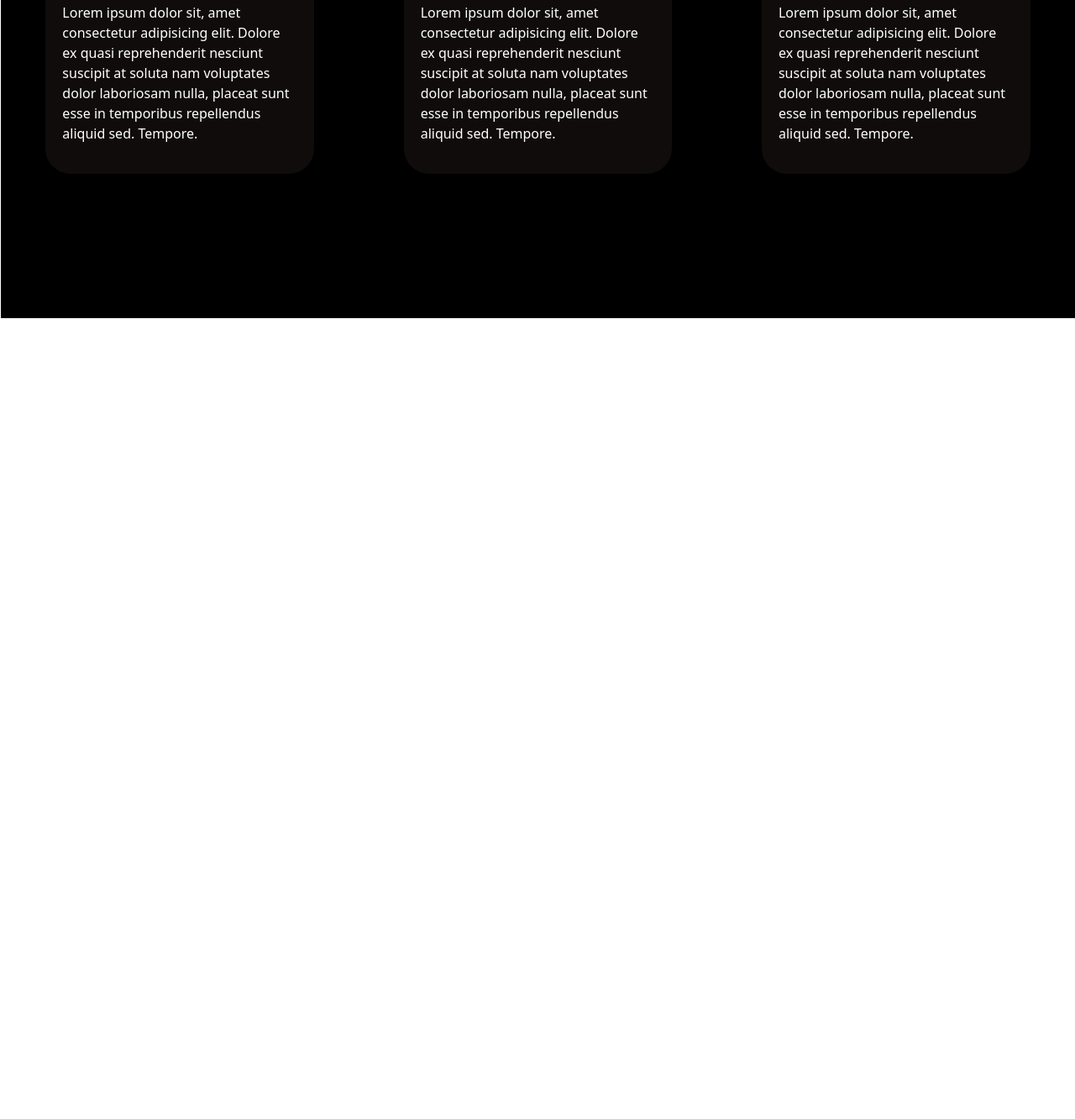
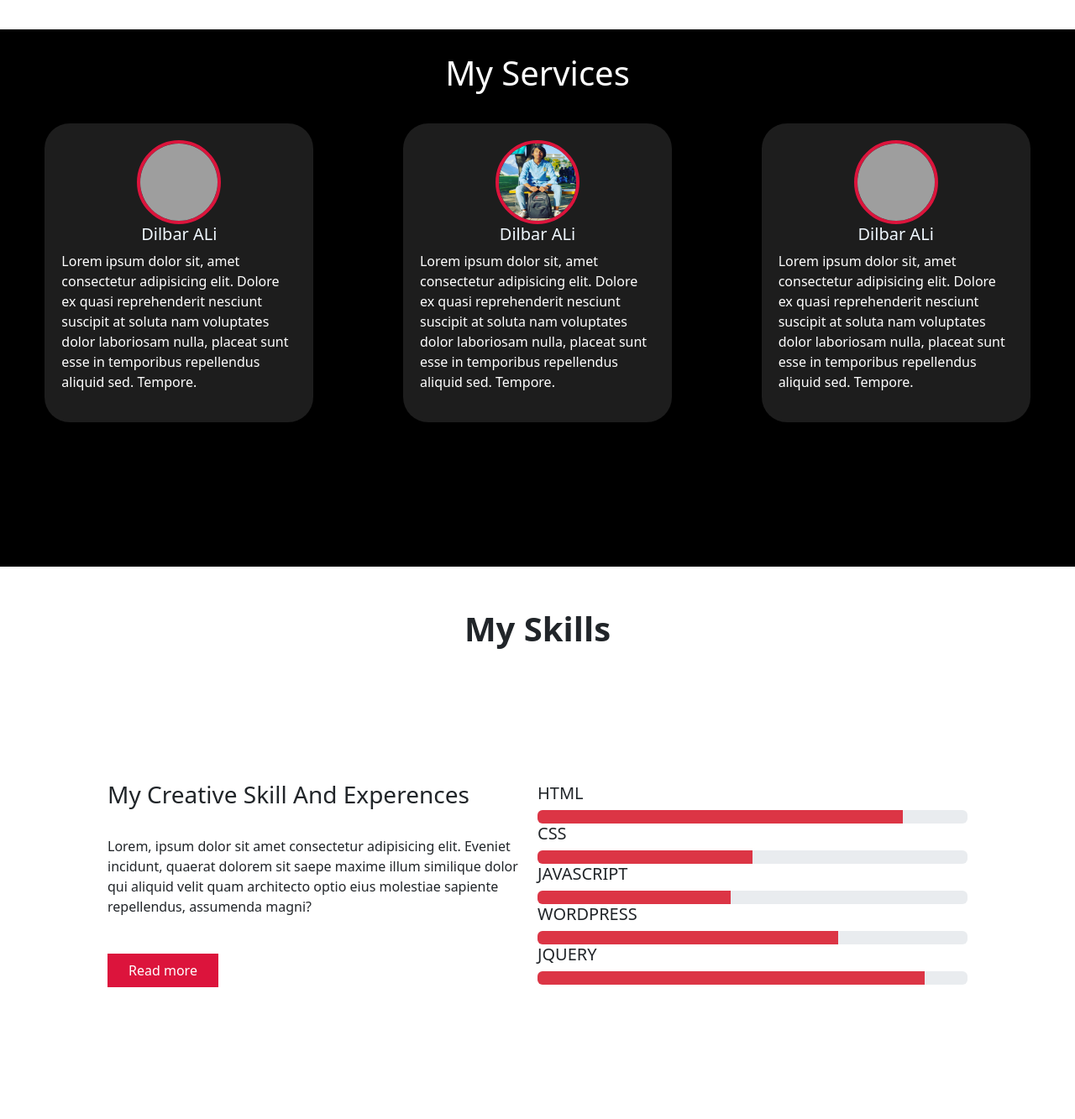
Before and after one commit to Dilbar-Ali/protfolio, a plain HTML site: page index.html in a window 1280 px wide. Shown: the part 1397-2730 px from the top of the page at 84% size. Before the commit the page ends 1776 px from the top, so only its background shows below. Drawn offline with nearby package versions, Linux system fonts and the light colour scheme; grey boxes are pictures that could not be loaded.

Commit message:
My Skill portion complete

```diff
--- a/index.html
+++ b/index.html
@@ -43,7 +43,7 @@
     </div>
 
 
-
+  </div>
 
 
   <div class="section2">
@@ -66,9 +66,9 @@
         <button>Download CV</button>
       </div>
     </div>
-    </div>
 
 
+  </div>
 
 
   <div class="section3">
@@ -111,6 +111,58 @@
   </div>
 
 
+
+
+
+
+  <div class="section4s">
+
+    <h1>My Skills</h1>
+<div class="section4">
+    <div class="left-con">
+      <h3>My Creative Skill And Experences</h3> <br>
+      Lorem, ipsum dolor sit amet consectetur adipisicing elit. Eveniet incidunt, quaerat dolorem sit saepe maxime
+      illum similique dolor qui aliquid velit quam architecto optio eius molestiae sapiente repellendus, assumenda
+      magni?
+
+      <br> <br> <button>Read more</button>
+
+    </div>
+
+    <div class="right-con">
+
+      <h5>HTML</h5>
+      <div class="progress">
+
+        <div class="progress-bar bg-danger "  role="progressbar" style="width: 85%" aria-valuenow="25" aria-valuemin="0" aria-valuemax="100"></div>
+      </div>
+      <h5>CSS</h5>
+      <div class="progress">
+        <div class="progress-bar bg-danger" role="progressbar" style="width: 50%" aria-valuenow="50" aria-valuemin="0" aria-valuemax="100"></div>
+      </div>
+
+      <h5>JAVASCRIPT</h5>
+      <div class="progress">
+        <div class="progress-bar bg-danger" role="progressbar" style="width: 45%" aria-valuenow="75" aria-valuemin="0" aria-valuemax="100"></div>
+      </div>
+
+      <h5>WORDPRESS</h5>
+      <div class="progress">
+        <div class="progress-bar bg-danger" role="progressbar" style="width: 70%" aria-valuenow="100" aria-valuemin="0" aria-valuemax="100"></div>
+      </div>
+      <h5>JQUERY</h5>
+      <div class="progress">
+        <div class="progress-bar bg-danger" role="progressbar" style="width: 90%" aria-valuenow="100" aria-valuemin="0" aria-valuemax="100"></div>
+      </div>
+
+    </div>
+
+
+
+
+
+  </div>
+
 </body>
 
 </html>
--- a/styles.css
+++ b/styles.css
@@ -83,7 +83,7 @@ color: white;
 .section2 {
 width: 100vw;
 height: 50vh;
-margin-top: 65%;
+/* margin-top: 65%; */
     color: black;
     margin-right: 50%;
     position: absolute;
@@ -129,8 +129,8 @@ margin-top: 65%;
 background-color: black;
 height: 80vh;
 width: 100vw;
-margin-top: 160%;
-margin-left: -490px;
+margin-top: 50%;
+/* margin-left: -490px; */
 }
 .section3 h1{
     color: red;
@@ -146,7 +146,7 @@ margin-left: -490px;
 }
 .cards{
     width: 25%;
-    background-color: rgba(51, 39, 39, 0.315);
+    background-color: rgba(255, 254, 254, 0.115);
     position: relative;
     height: 70%;
     display: flex;
@@ -155,6 +155,7 @@ justify-content: center;
 align-items: center;
 border-radius: 30px;
 padding: 20px;
+color: white;
 }
 
 
@@ -167,3 +168,43 @@ padding: 20px;
 .cards h5{
     color: aliceblue;
 }
+
+
+.section4{
+    height: 70vh;
+    display: flex;
+    justify-content: center;
+    align-items: center;
+    /* background-color: aqua; */
+}
+.section4s h1{
+    text-align: center;
+    margin-top: 50px;
+    font-weight: 700;
+    margin-bottom: 0;
+}
+.section4 .left-con{
+    width: 40%;
+}
+.section4 .right-con{
+    width: 40%;
+}
+.section4 .left-con button{
+    margin-top: 20px;
+    background-color: crimson;
+    color: white;
+    padding: 8px 25px 8px 25px;
+    border: none;
+}
+
+.section4  button:hover{
+    background-color: white;
+    color: crimson  ;
+    font-weight: 600;
+    border: 1px solid black;
+}
+
+.progress{
+margin:0px 0px 0px 0px  ;
+/* line-height: 1.2rem; */
+}
```
Lines whose indentation alone changed are shown as unchanged.
